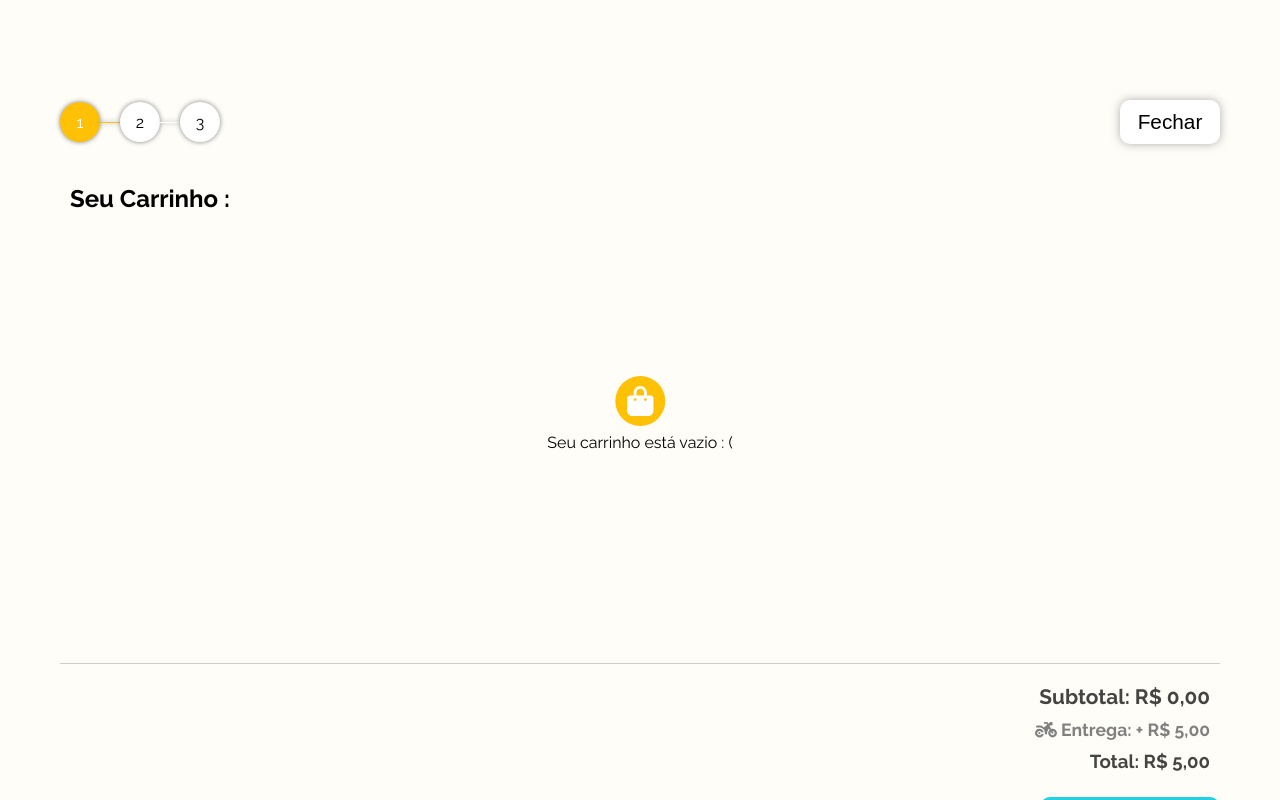
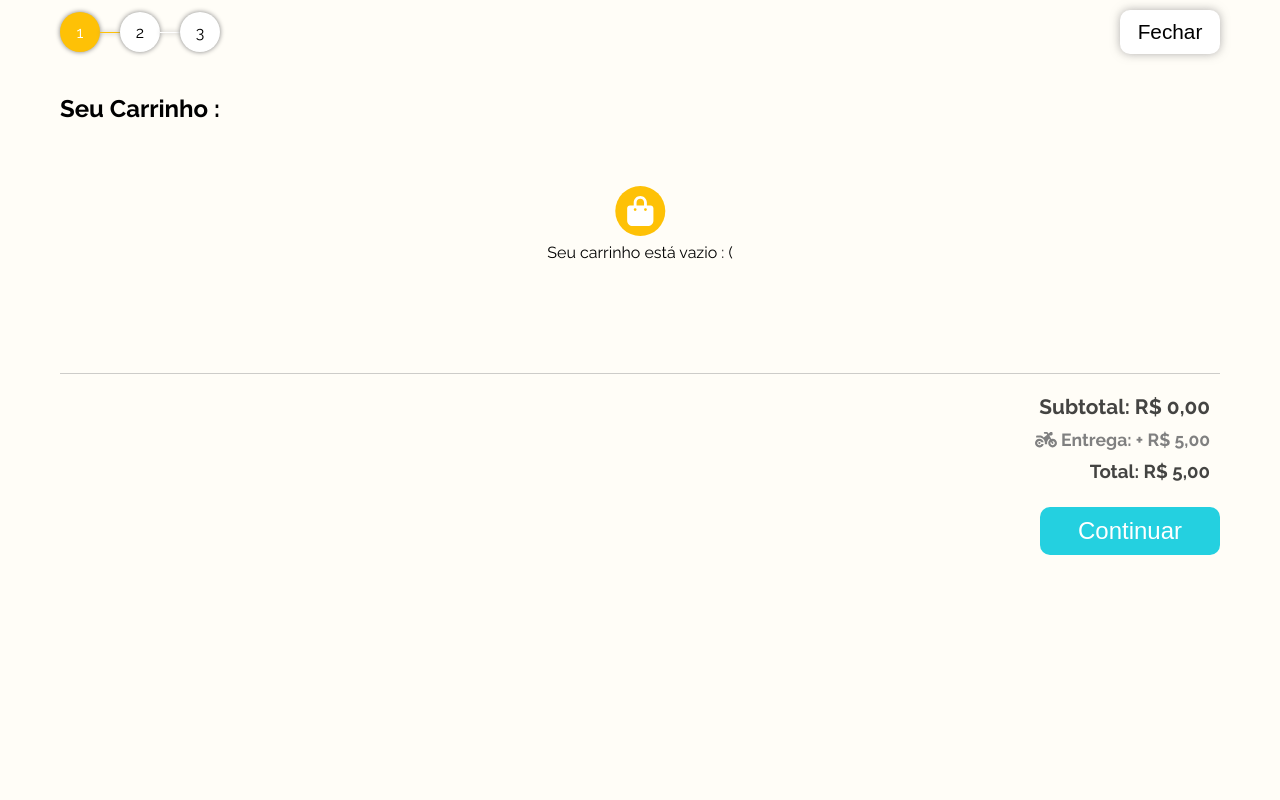
Before and after one commit to RamonLopes86/ramonburger, a Next.js app: page / in a window 1280 px wide. Both pictures are taken after a click on the element "MEU CARRINHO". Shown: the top 800 px of the page. Built offline with nearby package versions, Linux system fonts and the light colour scheme.

Commit message:
ajuste orien landscape sec rev

```diff
--- a/src/components/section-page-Revisar/revisar.module.css
+++ b/src/components/section-page-Revisar/revisar.module.css
@@ -186,9 +186,16 @@
 
 @media (orientation:portrait){
 
+    .boxCarrinho h2 {
+
+        font-size: 1.3rem;
+
+    }
+
     .boxFilho{
 
         margin-top: 10px;
+
     }
 
     .boxCarrinho{
@@ -210,7 +217,7 @@
 
         & h3{
 
-            font-size: 4vw;
+            font-size: 3.5vw;
         }
 
         & p{
@@ -239,3 +246,36 @@
 
 
 }
+
+
+@media (orientation:landscape){
+
+
+    .boxFilho{
+
+        margin-top: 10px;
+
+    }
+
+    .boxCarrinho{
+
+        height: 300px;
+        padding: 0;
+
+    }
+
+    .boxNomeItens{
+
+        & h3{
+
+            font-size: 1.4rem;
+        }
+
+        & p{
+
+            font-size: 1.4rem;
+        }
+    }
+
+
+}
```
